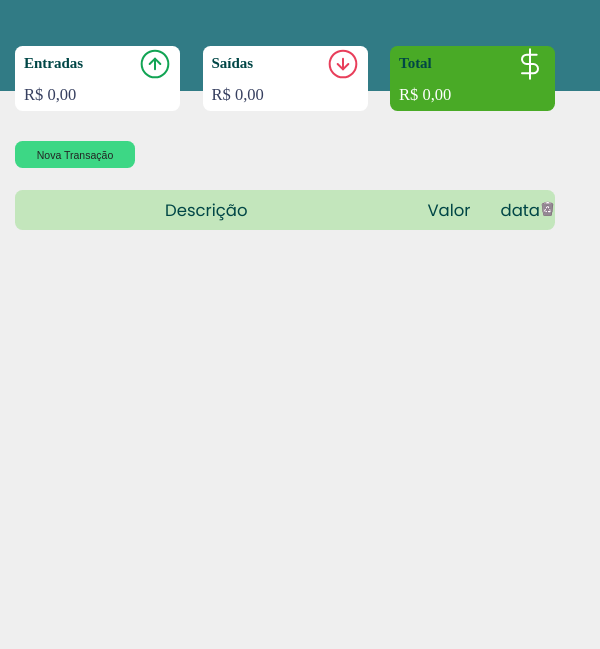
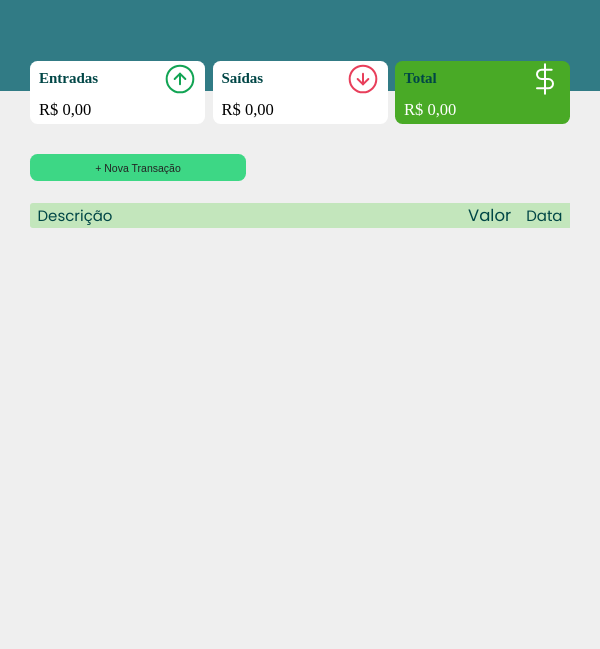
Before and after one commit to viniciusfg05/Controle-Financeiro-, a plain HTML site: page index.html in a window 600 px wide. Shown: the part 58-707 px from the top of the page. Drawn offline with Linux system fonts and the light colour scheme; a web font is replaced by a local one.

Commit message:
Ajuste no CSS finais na Responsidade

```diff
--- a/index.html
+++ b/index.html
@@ -62,14 +62,14 @@
 
         <button class="button new">
           <a  href="#"
-          onclick="Modal.open()">Nova Transação</a>
+          onclick="Modal.open()">+ Nova Transação</a>
         </button>
         <table id="data-table">
           <thead>
             <tr>
-              <th class="table-header">Descrição</th>
-              <th class="table-header value">Valor</th>
-              <th class="table-header">data</th>
+              <th class="table-header padding description">Descrição</th>
+              <th class="table-header padding value">Valor</th>
+              <th class="table-header padding date">Data</th>
               <th class="table-header lixeira">
                 <img class="lixeira" src="./assets/lixeira.svg" alt="Deletar" />
               </th>
--- a/main.js
+++ b/main.js
@@ -128,9 +128,9 @@ const DOM = {
 const Utils = {
   formatAmount(value) {
     //formata os valores recebidos
-    value = Number(value) * 100
+    value = value * 100
 
-    return value
+    return Math.round(value)
   },
 
   formatDate(date) {
--- a/styles.css
+++ b/styles.css
@@ -140,8 +140,11 @@ a {
 .card {
   background: white;
   border-radius: 0.5rem;
-  padding: 1.5rem 2rem;
-  color: var(--dark-blue);
+  height: 6rem;
+  padding: 0.7rem;
+  box-sizing: revert;
+  display: grid;
+  grid-auto-rows: 1fr 1fr 1fr;
 }
 
 /* .card:nth-child(3) {
@@ -149,7 +152,6 @@ a {
 } */
 .card h3 {
   font-weight: normal;
-  font-size: 1rem;
 
   display: flex;
   align-items: center;
@@ -214,13 +216,13 @@ table tbody tr:hover {
 table thead tr th:first-child,
 table tbody tr td:first-child {
   /*Add a borda arrendonada no Inicio da tabela*/
-  border-radius: 0.5rem 0 0 0.5rem;
+  border-radius: 0.2rem 0 0 0.2rem;
 }
 
 table thead tr th:last-child,
 table tbody tr td:last-child {
   /*Add a borda arrendonada no fim da tabela*/
-  border-radius: 0 0.5rem 0.5rem 0;
+  border-radius: 0 0.2rem 0.2rem 0;
 }
 
 td.description {
@@ -316,6 +318,9 @@ footer {
   background-color: rgb(141, 168, 172);
   height: 6rem;
   width: 100vw;
+
+  position: absolute;
+  bottom: 0;
 }
 
 footer p {
@@ -332,6 +337,12 @@ footer p:hover {
   opacity: 1;
 }
 
+@media (min-width: 500px) {
+  .container {
+    margin: 0 auto;
+  }
+}
+
 /* ---------Responsive--------- */
 @media (max-width: 600px) {
   * {
@@ -342,14 +353,12 @@ footer p:hover {
   }
 
   #balance {
-    margin-top: -3rem;
+    margin-top: -2rem;
     width: 100%;
     display: flex;
     justify-content: space-between;
     flex: 1;
-    /* display: grid;
-    grid-template-columns: 1fr 1fr 1fr;
-    gap: 1rem; */
+    gap: 0;
   }
 
   h3 span {
@@ -371,6 +380,7 @@ footer p:hover {
 
   .card {
     padding: 0.1rem;
+    height: 4rem;
   }
 
   .card p {
@@ -389,7 +399,7 @@ footer p:hover {
   }
 
   .container {
-    margin: 0 1rem;
+    margin: 0 auto;
   }
 
   /* TABELAAA */
@@ -401,44 +411,51 @@ footer p:hover {
     overflow-y: auto;
   }
 
-  td.description {
+  /* td.description {
     font-size: 1.1rem;
     font-weight: 400;
     color: var(--h2-dark-blue);
     font-family: var(--Poppins);
-  }
+  } */
 
-  .table-header {
-    padding: 0;
+  .table-header.padding {
+    padding: 0 0.5rem 0 0.5rem;
     justify-content: space-between;
     width: 100%;
   }
 
+  th .lixeira {
+    text-align: center;
+    justify-content: center;
+    width: 100%;
+    position: relative;
+  }
+
   table td {
     box-sizing: border-box;
-    padding: 0.7rem;
+    padding: 0.1rem;
+    margin: 0.1rem 2rem;
+  }
+
+  table .date,
+  table .income,
+  table .description,
+  table .expense {
+    font-size: 1rem;
+    padding: 0 0.5rem 0 0.5rem;
   }
 
   table td img {
-    width: 1rem;
+    width: 0.9rem;
     padding: 0;
   }
 
-  .lixeira {
-    width: 1rem;
-    margin: 0;
-    padding: 0;
-  }
-
-  .table-header {
+  /* th img {
     text-align: center;
-  }
-  .table-header.value {
-    padding: 0.5rem 2rem;
-  }
+  } */
 
   .button.new {
-    width: 8rem;
+    width: 40%;
   }
 
   footer {
```
